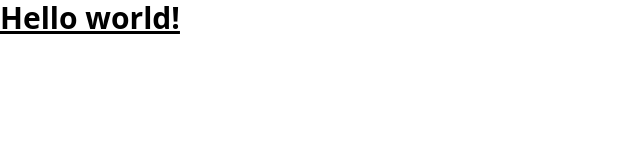
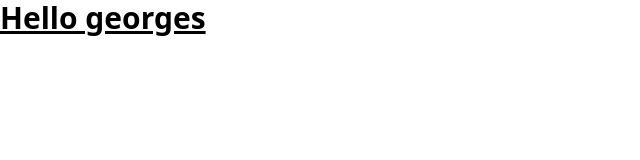
Before and after one commit to N-Georges/northstar, a Next.js app in the folder frontend/: page / in a window 1280 px wide. Shown: the top 160 px of the page, without its empty margins (0-640 px from the left). Built offline with nearby package versions, Linux system fonts and the light colour scheme.

Commit message:
connected

```diff
--- a/frontend/src/pages/index.tsx
+++ b/frontend/src/pages/index.tsx
@@ -1,7 +1,7 @@
 export default function Home() {
   return (
     <>
-      <h1 className="text-3xl font-bold underline">Hello world!</h1>
+      <h1 className="text-3xl font-bold underline">Hello georges</h1>
     </>
   );
 }
```
Also changed, not shown: 1 other file (tests, documents, lock files or other folders).
